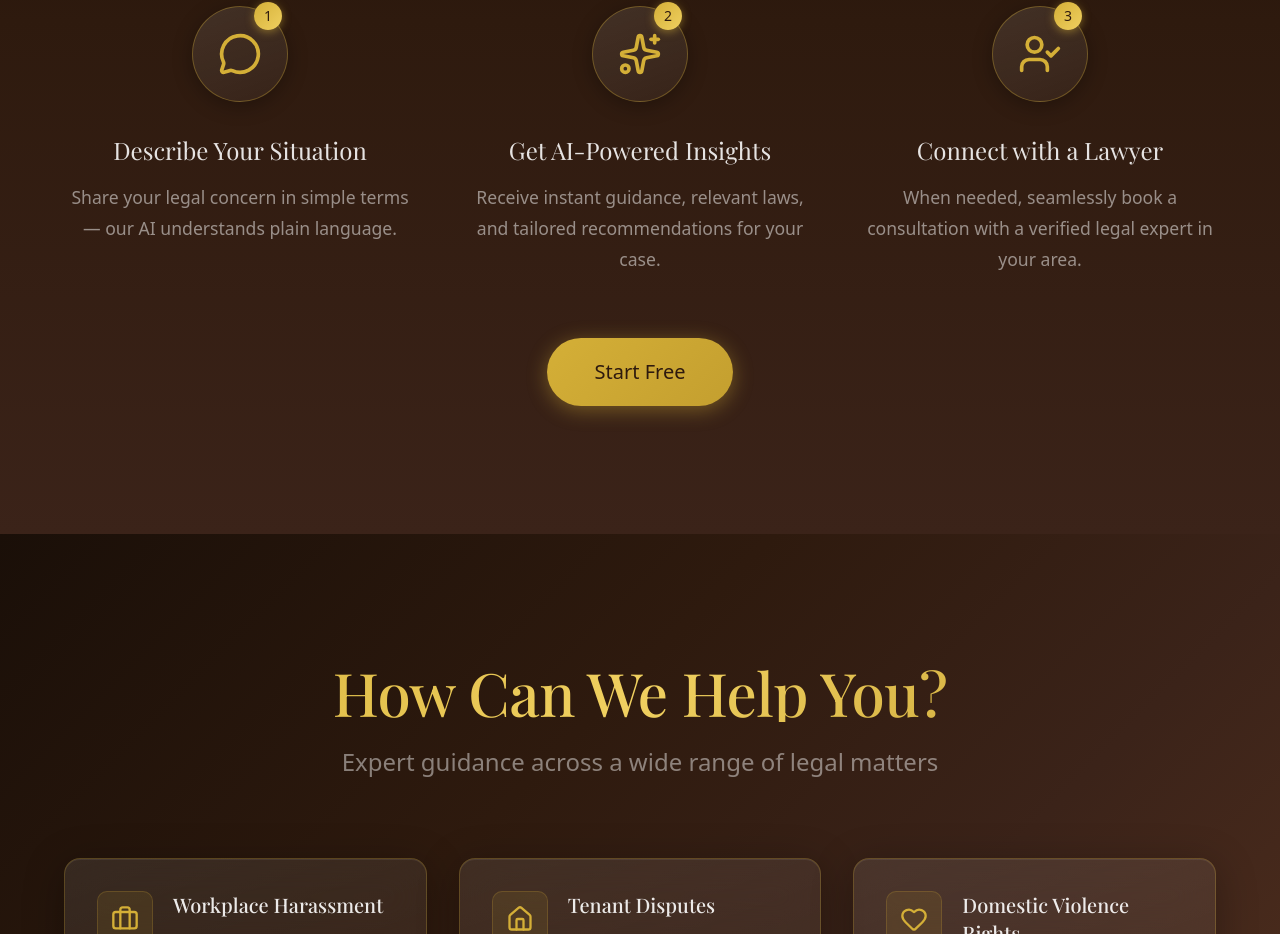
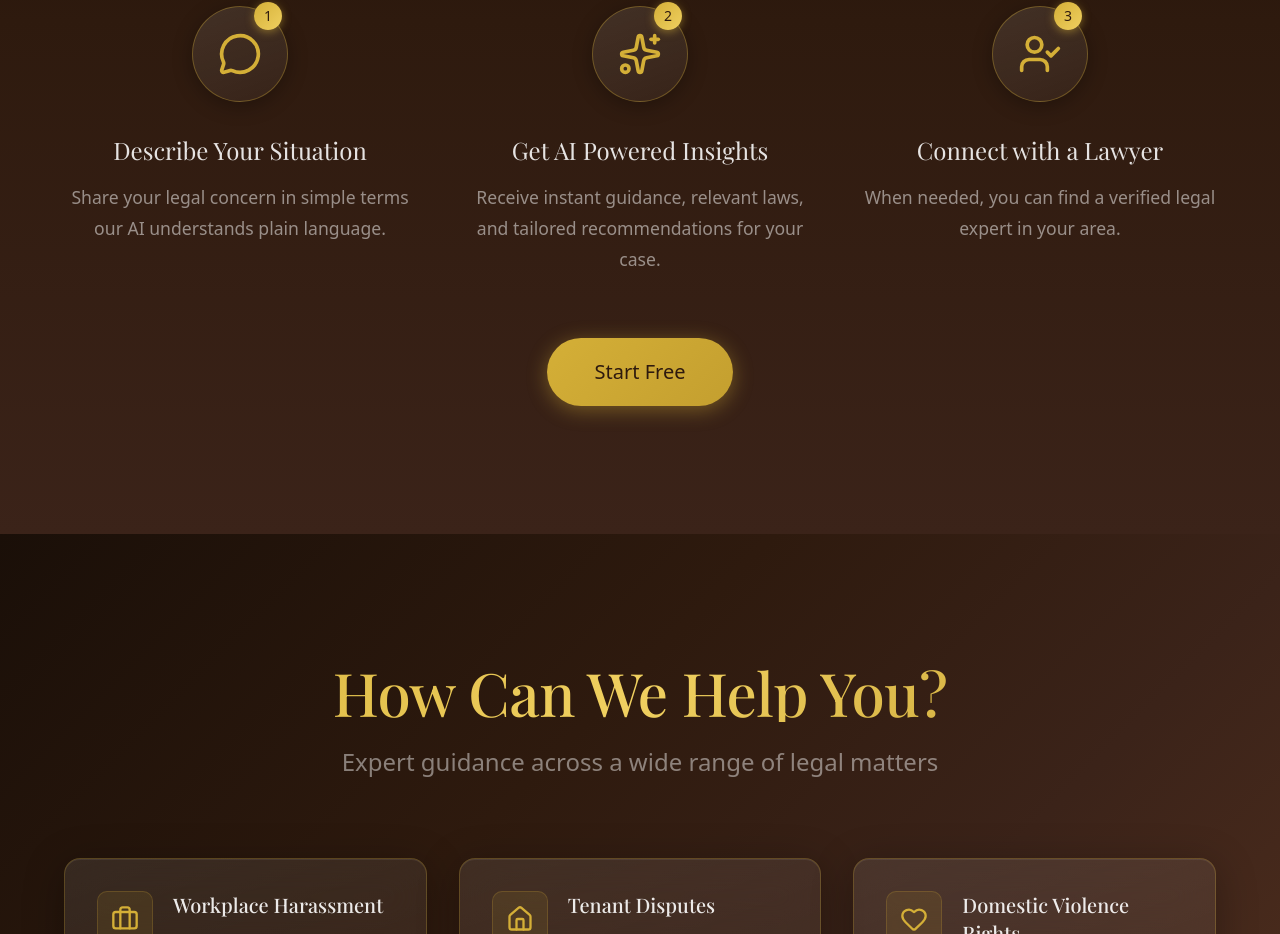
Before and after one commit to Muhammad-Ibrahim4034/LexiConnect-Frontend, a React (Vite) app: page / in a window 1280 px wide. Shown: the part 2106-3040 px from the top of the page. Built offline with nearby package versions, Linux system fonts and the light colour scheme.

Commit message:
frontend fixed 3

```diff
--- a/src/components/landing/HowItWorksSection.tsx
+++ b/src/components/landing/HowItWorksSection.tsx
@@ -6,19 +6,19 @@ const steps = [
     icon: MessageCircle,
     step: '1',
     title: 'Describe Your Situation',
-    description: 'Share your legal concern in simple terms — our AI understands plain language.'
+    description: 'Share your legal concern in simple terms our AI understands plain language.'
   },
   {
     icon: Sparkles,
     step: '2',
-    title: 'Get AI-Powered Insights',
+    title: 'Get AI Powered Insights',
     description: 'Receive instant guidance, relevant laws, and tailored recommendations for your case.'
   },
   {
     icon: UserCheck,
     step: '3',
     title: 'Connect with a Lawyer',
-    description: 'When needed, seamlessly book a consultation with a verified legal expert in your area.'
+    description: 'When needed, you can find a verified legal expert in your area.'
   }
 ];
 
```
